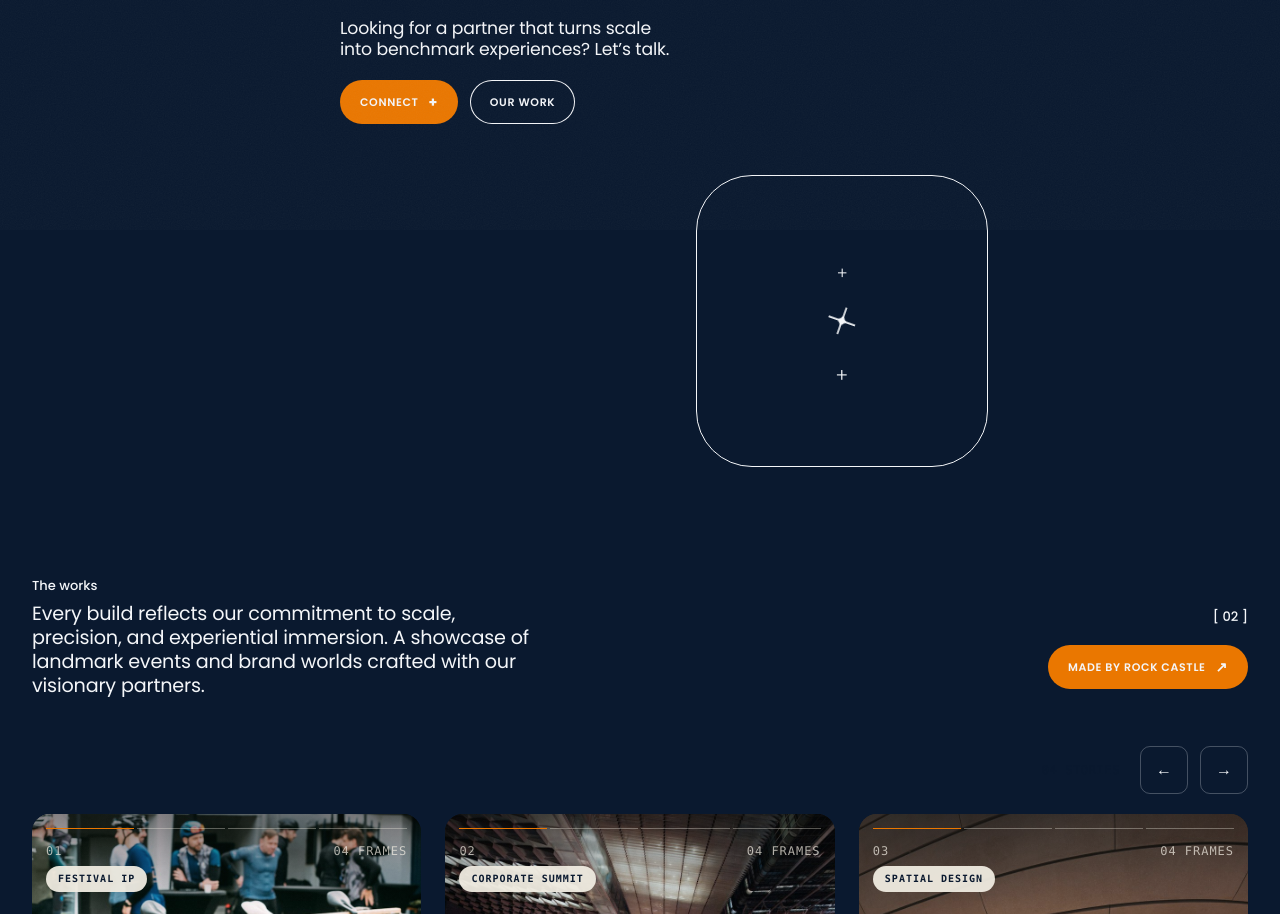
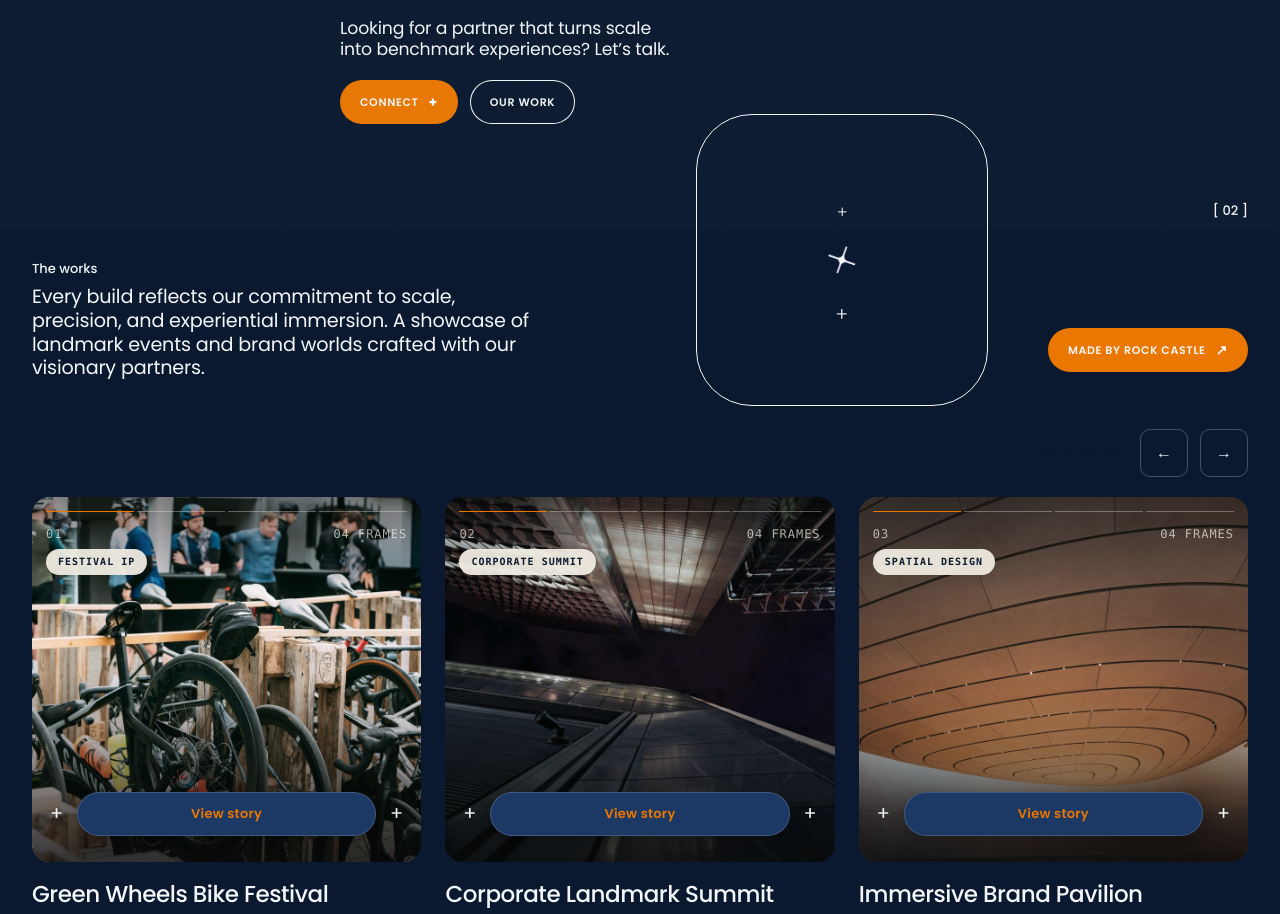
Before and after one commit to Jnyanu18/rockcastle_hoy, a Next.js app: page / in a window 1280 px wide. Shown: the part 1034-1948 px from the top of the page. Built offline with nearby package versions, Linux system fonts and the light colour scheme.

Commit message:
fixed the works section

```diff
--- a/components/Statement.css
+++ b/components/Statement.css
@@ -153,7 +153,7 @@
   width: clamp(260px, 22.8125vw, 390px);
   height: clamp(260px, 22.8125vw, 390px);
   margin-left: 51.875vw;
-  margin-top: clamp(32px, 4vw, 56px);
+  margin-top: clamp(-10px, -1.5vw, 20px);
   border-radius: clamp(48px, 4.375vw, 70px);
   border: 1px solid #f4f6f9;
   pointer-events: none;
@@ -196,7 +196,7 @@
 /* ---- The Works Section ---- */
 .hoy-works-section {
   position: relative;
-  margin-top: clamp(32px, 4vw, 56px);
+  margin-top: clamp(-260px, -16vw, -110px);
   z-index: 3;
 }
 
@@ -234,11 +234,12 @@
 .hoy-works-right {
   position: absolute;
   right: 0;
+  top: 0;
   bottom: 0.625vw;
   display: flex;
   flex-direction: column;
+  justify-content: space-between;
   align-items: flex-end;
-  gap: clamp(14px, 1.5vw, 24px);
 }
 
 .hoy-works-index {
--- a/components/Stats.css
+++ b/components/Stats.css
@@ -231,6 +231,7 @@
   0% {
     transform: translateY(0px) scale(1);
   }
+
   100% {
     transform: translateY(-8px) scale(1.03);
   }
--- a/components/Stats.tsx
+++ b/components/Stats.tsx
@@ -115,7 +115,7 @@ export default function Stats() {
     const observer = new IntersectionObserver(
       ([entry]) => {
         if (entry.isIntersecting) {
-          video.play().catch(() => {});
+          video.play().catch(() => { });
         } else {
           video.pause();
         }
```
